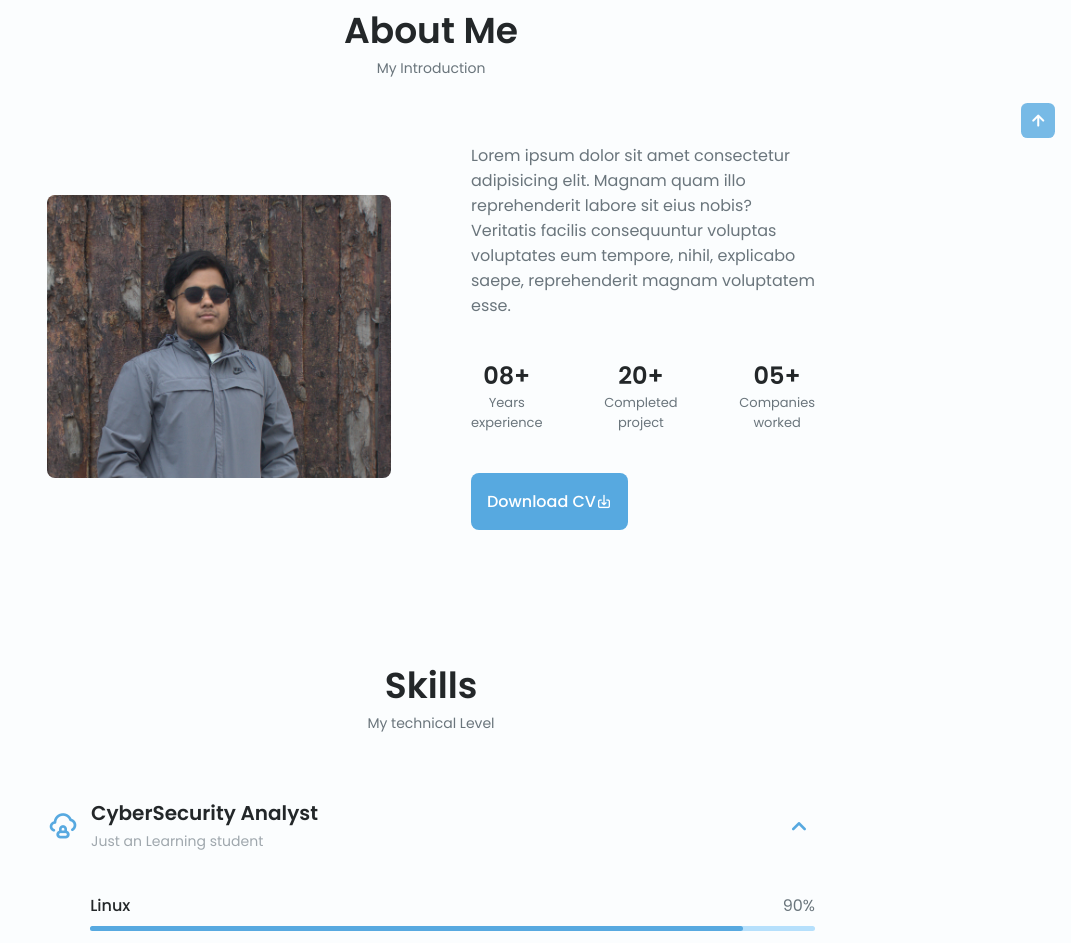
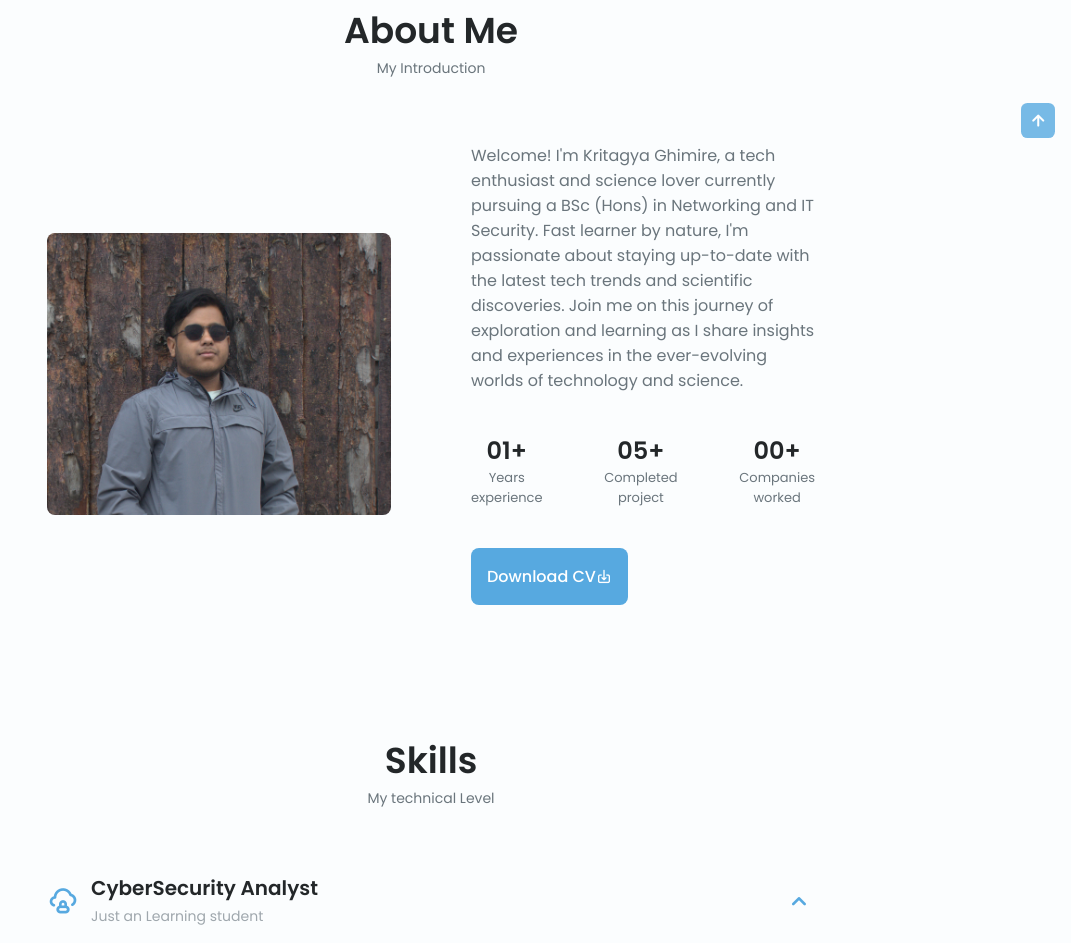
Before and after one commit to Kritagya2003/Kritagya-Portfolio, a plain HTML site: page index.html in a window 1280 px wide. Shown: the part 822-1765 px from the top of the page, without its empty margins (209-1280 px from the left). Drawn offline with nearby package versions, Linux system fonts and the light colour scheme.

Commit message:
Update index.html

```diff
--- a/index.html
+++ b/index.html
@@ -13,7 +13,7 @@
         <!--==================== CSS ====================-->
         <link rel="stylesheet" href="assets/css/style.css">
 
-        <title>Portfolio</title>
+        <title>Kritagya Portfolio</title>
     </head>
     <body>
         <!--==================== HEADER ====================-->
@@ -137,22 +137,22 @@
                     <img src="assets/img/main.jpg" alt="" class="about__img">
 
                     <div class="about__data">
-                        <p class="about__description">Lorem ipsum dolor sit amet consectetur adipisicing elit. Magnam quam illo reprehenderit labore sit
-                            eius nobis? Veritatis facilis consequuntur voluptas voluptates eum tempore, nihil, explicabo saepe, reprehenderit magnam voluptatem esse.</p>
+                        <p class="about__description">Welcome! I'm Kritagya Ghimire, a tech enthusiast and science lover currently pursuing a BSc (Hons) in Networking and IT Security. Fast learner by nature, I'm passionate about staying up-to-date with the latest tech trends and scientific discoveries.
+                                                        Join me on this journey of exploration and learning as I share insights and experiences in the ever-evolving worlds of technology and science.</p>
 
                         <div class="about__info">
                             <div>
-                                <span class="about__info-title">08+</span>
+                                <span class="about__info-title">01+</span>
                                 <span class="about__info-name">Years <br> experience</span>
                             </div>
 
                             <div>
-                                <span class="about__info-title">20+</span>
+                                <span class="about__info-title">05+</span>
                                 <span class="about__info-name">Completed <br> project
                             </div>
 
                             <div>
-                                <span class="about__info-title">05+</span>
+                                <span class="about__info-title">00+</span>
                                 <span class="about__info-name">Companies <br> worked
                             </div>
                         </div>
```
